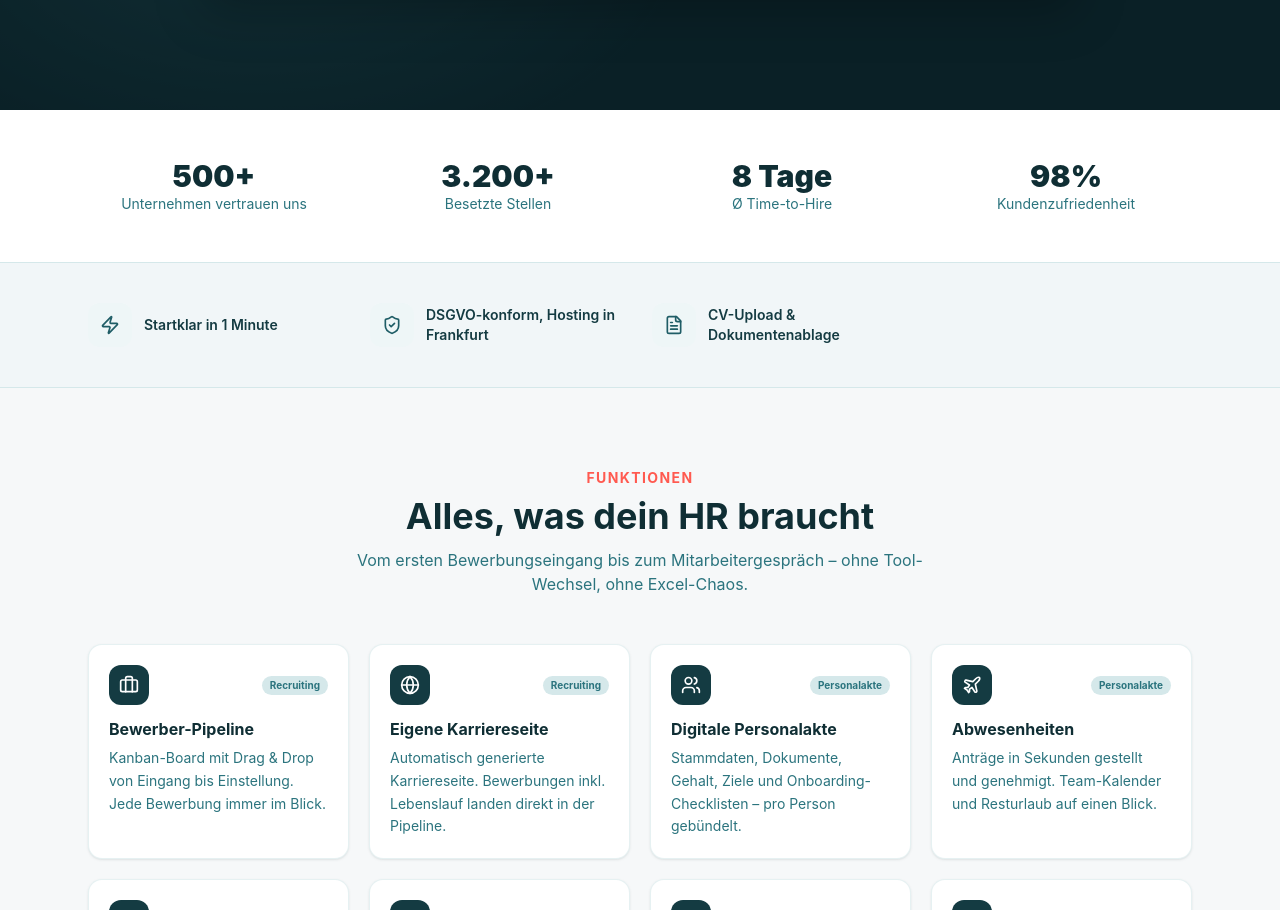
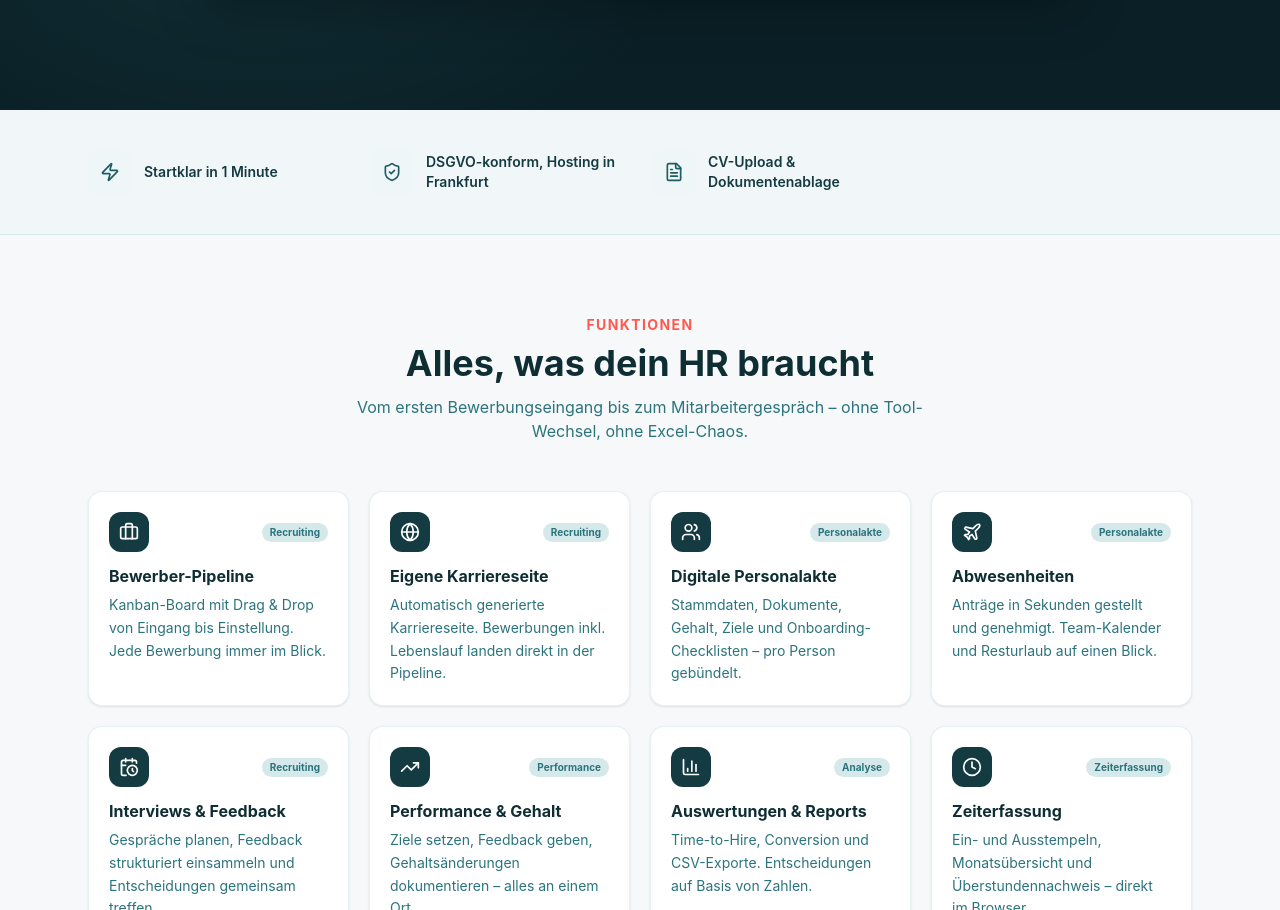
Before and after one commit to bastio89/iistelle, a Next.js app: page / in a window 1280 px wide. Shown: the part 884-1794 px from the top of the page. Built offline with nearby package versions, Linux system fonts and the light colour scheme.

Commit message:
fix: Falsche Social Proof Stats von Startseite entfernt

```diff
--- a/src/app/page.tsx
+++ b/src/app/page.tsx
@@ -298,28 +298,6 @@ export default function LandingPage() {
           </div>
         </div>
       </header>
-
-      {/* Social Proof Stats */}
-      <section className="border-b border-petrol-100 bg-white">
-        <div className="mx-auto grid max-w-6xl grid-cols-2 gap-8 px-6 py-12 md:grid-cols-4">
-          <div className="text-center">
-            <p className="text-3xl font-black text-petrol-900">500+</p>
-            <p className="text-sm text-petrol-500">Unternehmen vertrauen uns</p>
-          </div>
-          <div className="text-center">
-            <p className="text-3xl font-black text-petrol-900">3.200+</p>
-            <p className="text-sm text-petrol-500">Besetzte Stellen</p>
-          </div>
-          <div className="text-center">
-            <p className="text-3xl font-black text-petrol-900">8 Tage</p>
-            <p className="text-sm text-petrol-500">Ø Time-to-Hire</p>
-          </div>
-          <div className="text-center">
-            <p className="text-3xl font-black text-petrol-900">98%</p>
-            <p className="text-sm text-petrol-500">Kundenzufriedenheit</p>
-          </div>
-        </div>
-      </section>
 
       {/* Vorteils-Leiste */}
       <section className="border-b border-petrol-100 bg-petrol-50/50">
```
